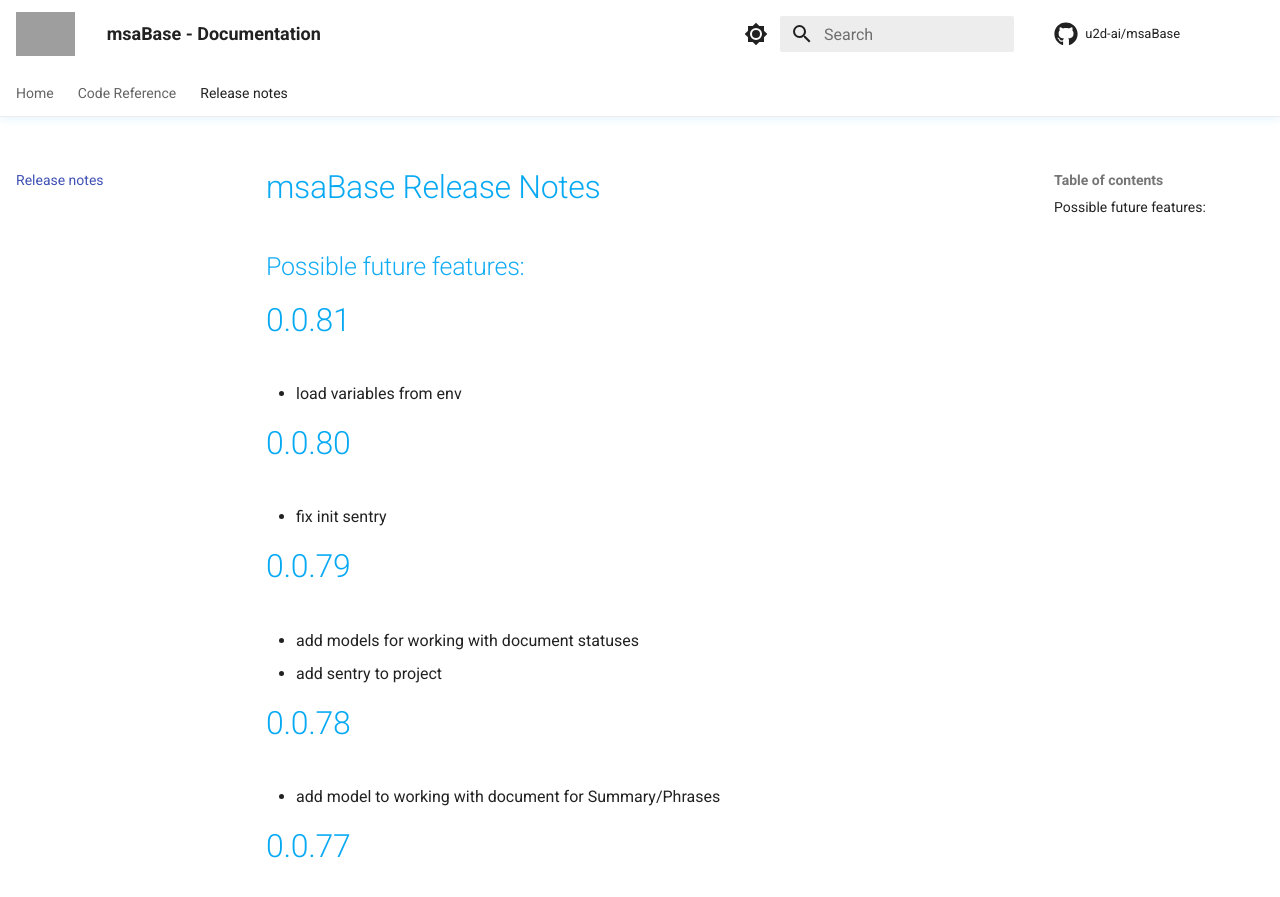
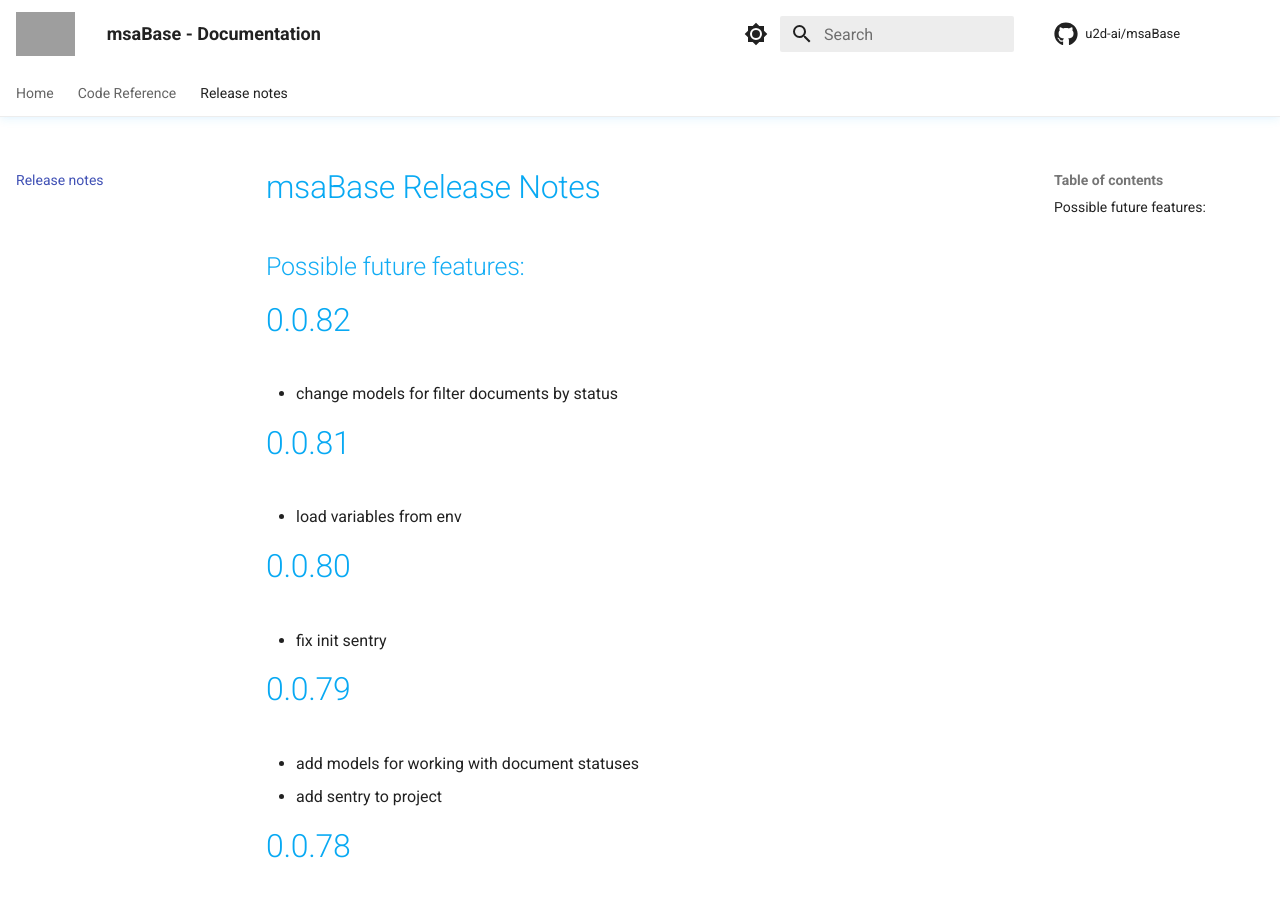
Before and after one commit to u2d-ai/msaBase, an MkDocs documentation site: the page built from docs/release-notes.md, in a window 1280 px wide and 900 px high. Shown: the top 897 px of the window. Built offline with MkDocs 1.6.1 and Material for MkDocs 9.7.7, drawn with Linux system fonts in a browser that asks for light colours; comment, search, counter and statistics services are not loaded; grey boxes are pictures that could not be loaded.

Commit message:
fix: change models for filter documents by status

```diff
--- a/docs/release-notes.md
+++ b/docs/release-notes.md
@@ -1,5 +1,9 @@
 # msaBase Release Notes
 ## Possible future features:
+
+# 0.0.82
+
+- change models for filter documents by status
 
 # 0.0.81
 
--- a/msaBase/__init__.py
+++ b/msaBase/__init__.py
@@ -1,7 +1,7 @@
 import glob
 from os.path import basename, dirname, isfile, join
 
-version = "0.0.81"
+version = "0.0.82"
 __author__ = "Stefan Welcker"
 __copyright__ = "Copyright 2022, U2D.ai"
 __license__ = "MIT"
--- a/requirements.txt
+++ b/requirements.txt
@@ -1,6 +1,6 @@
 # MSA Dependencies
 msaFileSystem==0.0.3 # Agnostic Abstract Filesystem API which allows to use S3, GCS, Azure Datalake, your local FS, Youtube etc Optimized for use with FastAPI/Pydantic.
-msaDocModels==0.0.75 # MSA Document Pydantic Models and Schemas, used to store Parser, NLP, NLU and AI results for processed documents
+msaDocModels==0.0.76 # MSA Document Pydantic Models and Schemas, used to store Parser, NLP, NLU and AI results for processed documents
 
 # FastAPI related Dependencies
 fastapi[all]==0.86.0 # FastAPI framework, high performance, easy to learn, fast to code, ready for production
```
Also changed, not shown: 1 other file.
